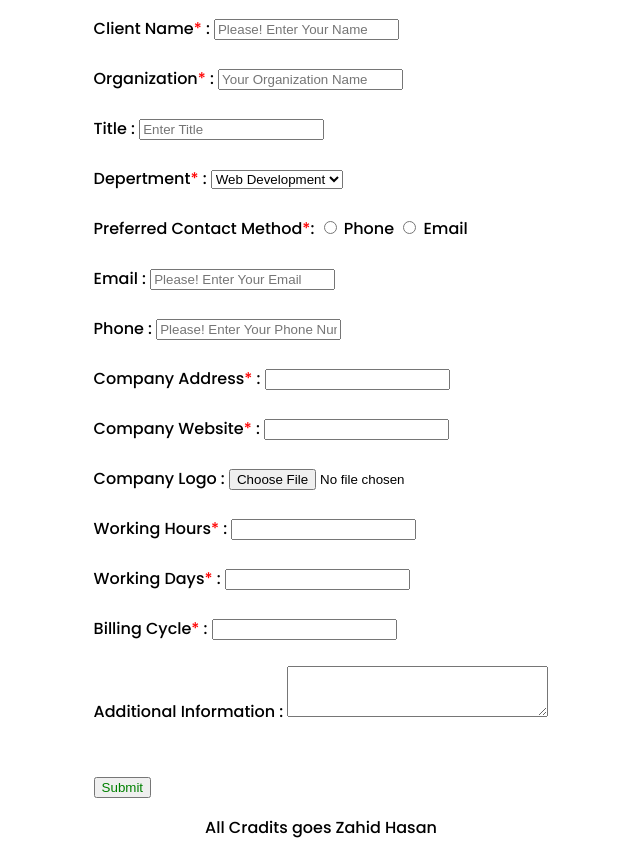
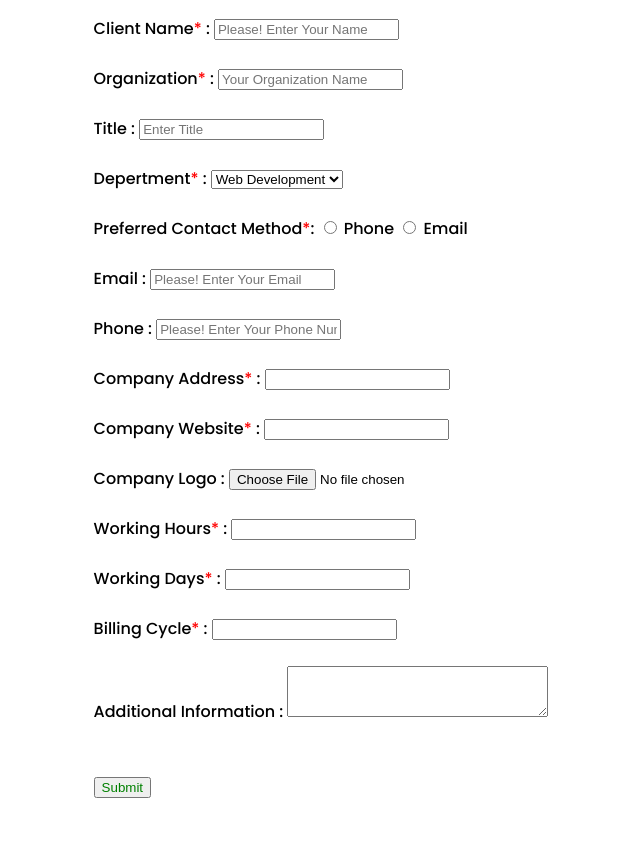
Before and after one commit to mdshakil04/basic-form, a plain HTML site: page index.html in a window 1280 px wide. Shown: the part 131-995 px from the top of the page, without its empty margins (319-959 px from the left). After the commit the page ends 938 px from the top, so only its background shows below. Drawn offline with Linux system fonts and the light colour scheme.

Commit message:
footer add

```diff
--- a/index.html
+++ b/index.html
@@ -62,7 +62,7 @@
             <input type="submit" value="Submit"style="color:green;">
         </form>
         <footer>
-            <p>All Cradits goes Zahid Hasan </p>
+            <!-- <p>All Cradits goes Zahid Hasan </p> -->
         </footer>
     </div>
 </body>
```
